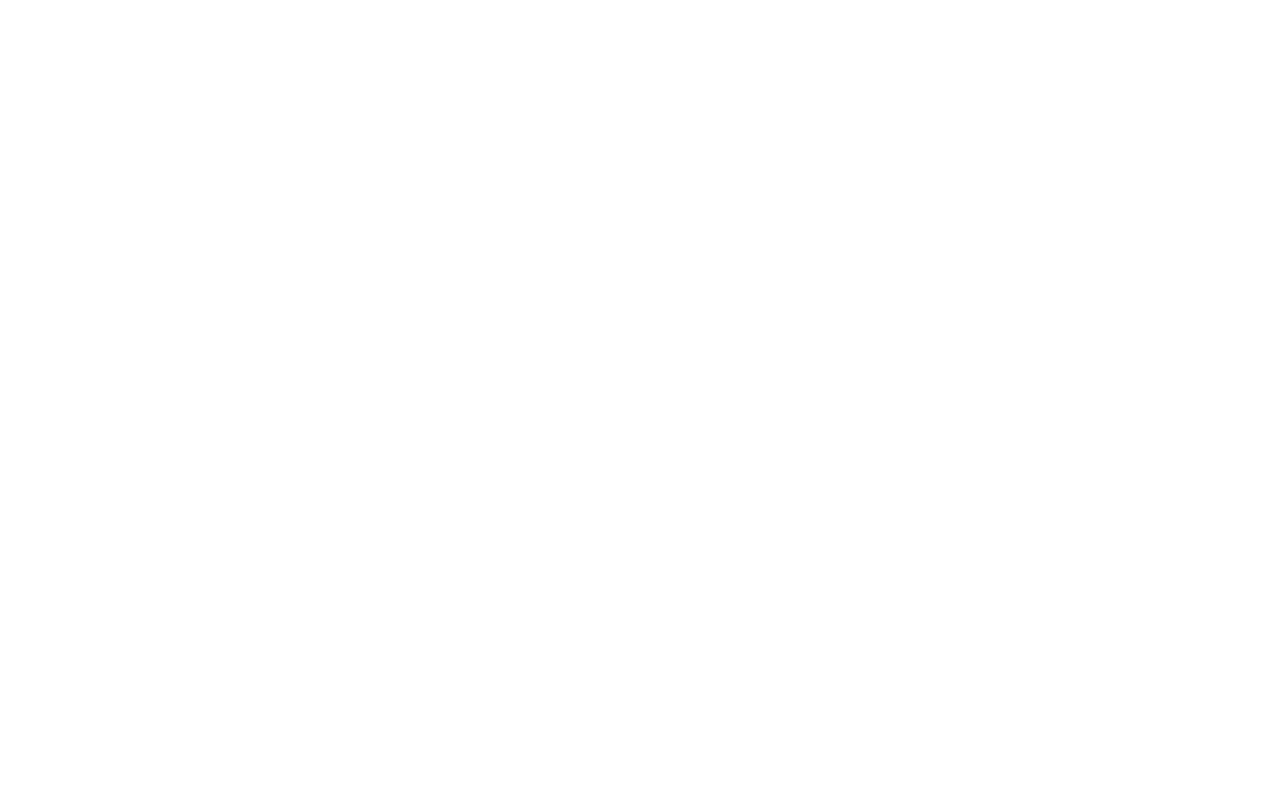
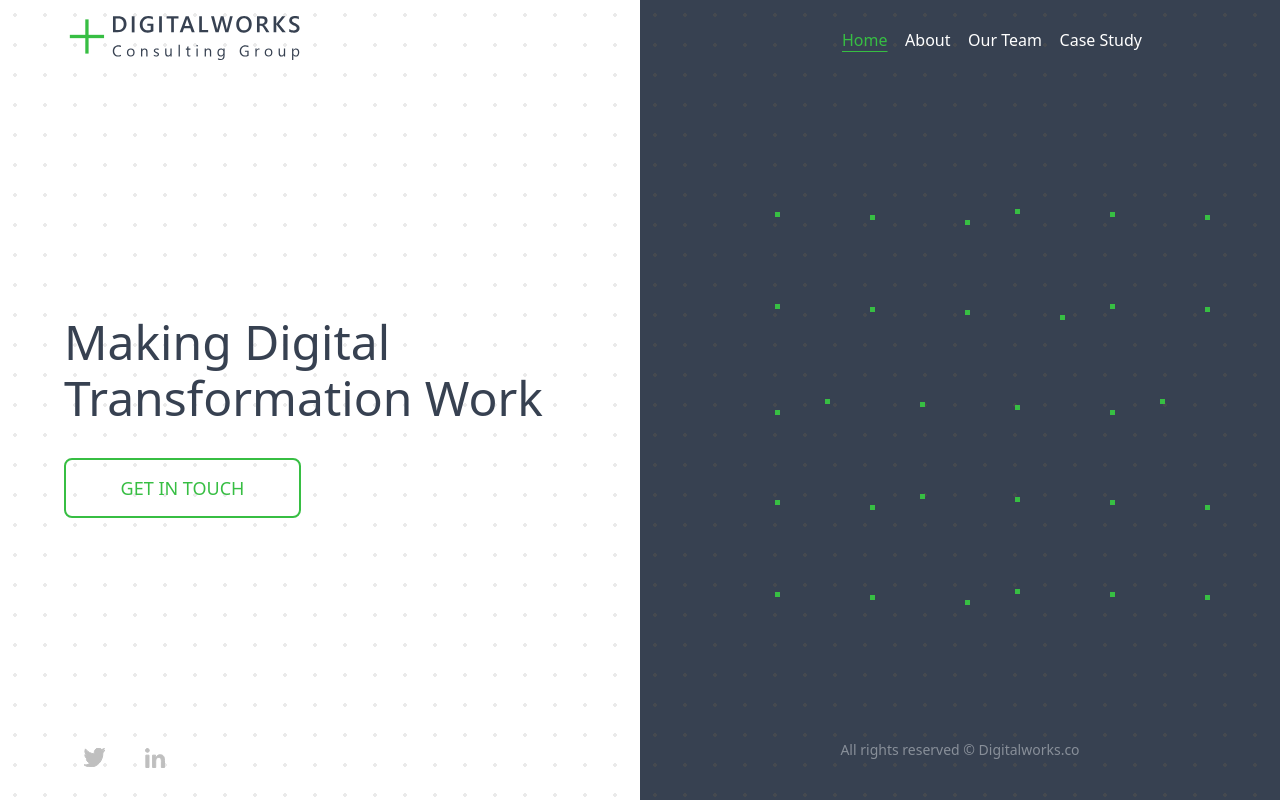
Before and after one commit to meshalc/digitalworks-static, a Next.js app: page / in a window 1280 px wide. Built offline with nearby package versions, Linux system fonts and the light colour scheme.

Commit message:
Homepage desktop

```diff
--- /dev/null
+++ b/component/Desktop/Home.js
@@ -0,0 +1,62 @@
+import styles from "../../styles/Home.module.css";
+import Anim from "../mobile/Home/Anim";
+
+export default function HomeMain() {
+  return (
+    <>
+      <div className={styles.container}>
+        <div className={styles.leftContainer}>
+          <div className={styles.logo}>
+            <a href="/">
+              <img src="Logo.svg"></img>
+            </a>
+          </div>
+          <div className={styles.caption}>
+            <h1>
+              Making Digital
+              <br />
+              Transformation Work
+            </h1>
+            <a href="tel:6031112298">GET IN TOUCH</a>
+          </div>
+          <div className={styles.social}>
+            {" "}
+            <div className={styles.mobSocialIcon}>
+              <a href="https://twitter.com/ansar_abd">
+                <img src="twitter.svg"></img>
+              </a>
+            </div>
+            <div className={styles.mobSocialIcon}>
+              <a href="https://www.linkedin.com/company/digitalworks-group/">
+                <img src="linkedin.svg"></img>
+              </a>
+            </div>
+          </div>
+        </div>
+        <div className={styles.rightContainer}>
+          <div className={styles.nav}>
+            <div className={styles.navItems}>
+              {" "}
+              <div className={styles.active}>
+                <a href="/">Home</a>
+              </div>
+              <div>
+                <a href="/">About</a>
+              </div>
+              <div>
+                <a href="/">Our Team</a>
+              </div>
+              <div>
+                <a href="/">Case Study</a>
+              </div>
+            </div>
+          </div>
+          <div className={styles.animation}><Anim/></div>
+          <div className={styles.mobFooter}>
+            <span>All rights reserved © Digitalworks.co</span>
+          </div>
+        </div>
+      </div>
+    </>
+  );
+}
--- /dev/null
+++ b/component/mobile/Home/Anim.js
@@ -0,0 +1,45 @@
+import styles from "../../../styles/Home.module.css";
+
+export default function Anim() {
+  return (
+    <>
+      <div className={styles.BlockContainer}>
+        <div className="colorb block"></div>
+        <div className={styles.Block}></div>
+        <div className={styles.Block}></div>
+        <div className={styles.Block}></div>
+        <div className={styles.Block}></div>
+        <div className={styles.Block}></div>
+        <div className={styles.Block}></div>
+        <div className="colorb block"></div>
+        <div className={styles.Block}></div>
+        <div className={styles.Block}></div>
+        <div className={styles.Block}></div>
+        <div className={styles.Block}></div>
+        <div className={styles.Block}></div>
+        <div className={styles.Block}></div>
+        <div className="colorb block"></div>
+        <div className={styles.Block}></div>
+        <div className={styles.Block}></div>
+        <div className={styles.Block}></div>
+        <div className={styles.Block}></div>
+        <div className={styles.Block}></div>
+        <div className={styles.Block}></div>
+        <div className="colorb block"></div>
+        <div className={styles.Block}></div>
+        <div className={styles.Block}></div>
+        <div className={styles.Block}></div>
+        <div className={styles.Block}></div>
+        <div className={styles.Block}></div>
+        <div className={styles.Block}></div>
+        <div className="colorb block"></div>
+        <div className={styles.Block}></div>
+        <div className={styles.Block}></div>
+        <div className={styles.Block}></div>
+        <div className={styles.Block}></div>
+        <div className={styles.Block}></div>
+        <div className={styles.Block}></div>
+      </div>
+    </>
+  );
+}
--- a/pages/index.js
+++ b/pages/index.js
@@ -4,6 +4,7 @@
 import styles from "../styles/Home.module.css";
 import Logo from "../public/Logo.svg";
 import MobileHome from "../component/mobile/Home/mobileHome";
+import HomeMain from "../component/Desktop/Home";
 
 const inter = Inter({ subsets: ["latin"] });
 
@@ -21,6 +22,7 @@
         <link rel="icon" href="/favicon.ico" />
       </Head>
       <MobileHome/>
+      <HomeMain/>
 
     </>
   );
--- a/styles/Home.module.css
+++ b/styles/Home.module.css
@@ -1,3 +1,4 @@
+/* Mobile home */
 .Mobcontainer {
   display: none;
 }
@@ -7,6 +8,10 @@
     display: block;
     background-image: radial-gradient(rgb(214, 214, 214) 1px, transparent 0);
     background-size: 30px 30px;
+  }
+
+  .container {
+    display: none;
   }
 }
 
@@ -255,3 +260,182 @@
   background: none;
   border: none;
 }
+
+/* Desktop Home */
+
+.container {
+
+  overflow: hidden;
+  /* background: red; */
+  height: 100vh;
+  display: flex;
+}
+
+.leftContainer {
+  /* display: flex; */
+  background-image: radial-gradient(rgba(225, 225, 225, 0.688) 2px, transparent 0);
+  background-size: 30px 30px;
+  width: 50%;
+}
+
+.rightContainer {
+  width: 50%;
+  background: #374151;
+  background-image: radial-gradient(rgba(77, 77, 77, 0.618) 2px, transparent 0);
+  background-size: 30px 30px;
+}
+
+.logo,
+.nav {
+  height: 10%;
+  /* background: green; */
+  margin-left: 10%;
+  display: flex;
+  align-items: center;
+}
+
+.nav {
+  justify-content: center;
+}
+
+.navItems {
+  display: flex;
+  width: 300px;
+  justify-content: space-between;
+  align-items: center;
+}
+
+.caption,
+.animation {
+  height: 80%;
+  display: flex;
+  /* align-items: center; */
+  margin-left: 10%;
+}
+
+.caption {
+  flex-direction: column;
+  justify-content: center;
+}
+
+.footer,
+.social {
+  height: 10%;
+  display: flex;
+  align-items: center;
+  margin-left: 10%;
+}
+
+.logo img {
+  width: 241px;
+}
+
+.nav a {
+  font-weight: 400;
+  font-size: 16px;
+  line-height: 21px;
+  color: white;
+  text-decoration: none;
+}
+
+
+.nav a:hover {
+  color: #37BE43 !important;
+}
+.active a {
+  color: #37BE43 !important;
+  text-decoration: underline !important;
+  text-underline-offset: 5px;
+}
+
+.caption h1 {
+  font-weight: 200;
+  font-size: 48px;
+  line-height: 56px;
+  /* or 117% */
+  color: #374151;
+}
+
+.caption a {
+  color: #37BE43;
+  border: 2px solid #37BE43;
+  width: 233px;
+  height: 56px;
+  line-height: 56px;
+  text-align: center;
+  border-radius: 8px;
+  font-weight: 500;
+  font-size: 18px;
+  text-decoration: none;
+}
+
+.BlockContainer {
+  z-index: 0;
+  display: block;
+}
+
+.Block {
+  position: relative;
+  box-sizing: border-box;
+  float: left;
+  margin: 45px 45px 45px 45px;
+  width: 5px;
+  height: 5px;
+  background: rgb(55, 65, 81);
+  opacity: 1;
+}
+
+.Block:nth-child(4n+1) {
+  animation: wave 4s ease .0s infinite;
+}
+
+.Block:nth-child(4n+2) {
+  animation: wave 4s ease .4s infinite;
+}
+
+.Block:nth-child(4n+3) {
+  animation: wave 4s ease .6s infinite;
+}
+
+.Block:nth-child(4n+4) {
+  animation: wave 4s ease .8s infinite;
+  margin-right: 0;
+}
+
+@keyframes wave {
+  0% {
+    top: 30px;
+    opacity: 1;
+    background: #37BE43;
+    backdrop-filter: blur(15px) saturate(3);
+    background-size: 35px 35px;
+    background-attachment: 10px;
+    background-position-x: 12.5px;
+    background-position-y: 12.5px;
+  }
+
+  50% {
+    top: 0px;
+    opacity: 1;
+    /* backdrop-filter: blur(15px) saturate(3); */
+    background: #37BE43;
+    background-attachment: 10px;
+    background-position-x: 12.5px;
+    background-position-y: 12.5px;
+  }
+
+  100% {
+    top: 30px;
+    opacity: 1;
+    /* backdrop-filter: blur(15px) saturate(3); */
+    background-attachment: 10px;
+    background-position-x: 12.5px;
+    background-position-y: 12.5px;
+    background: #ffffff6a;
+  }
+}
+
+.animation {
+  align-items: center;
+  justify-content: center;
+}
```
